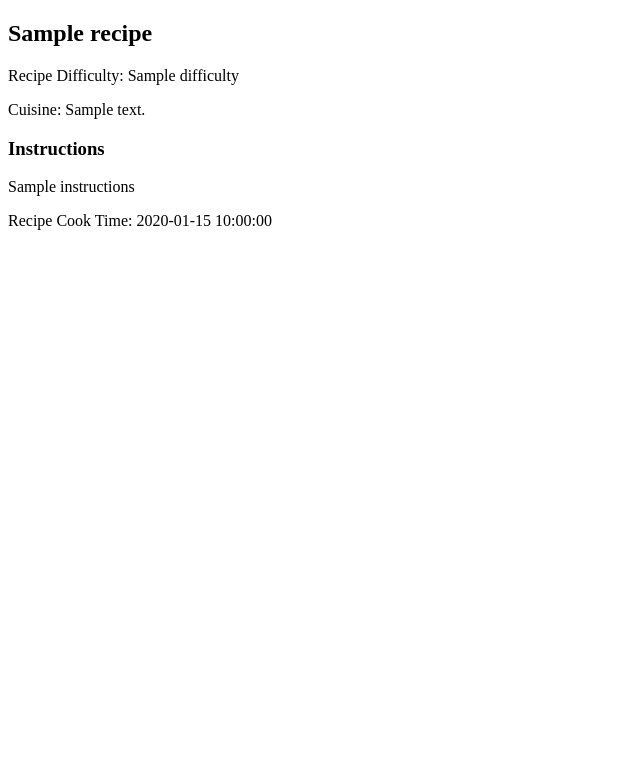
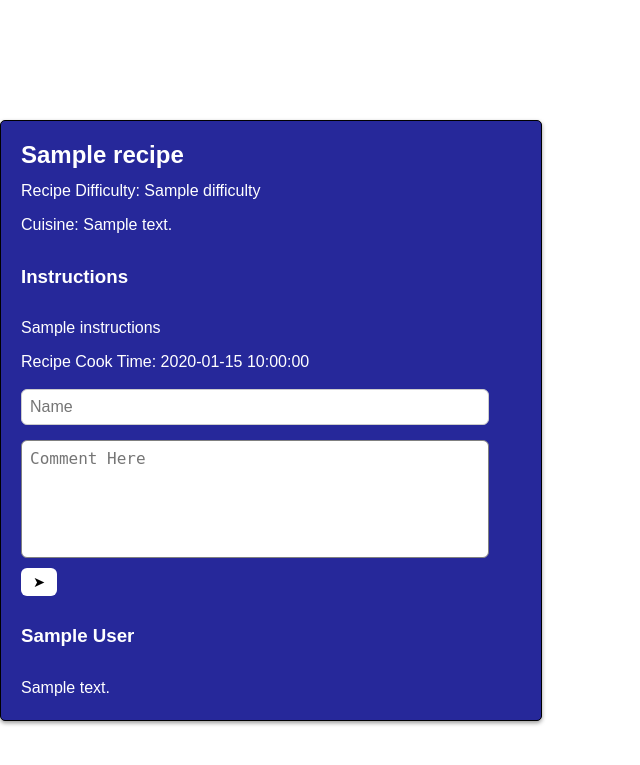
Before and after one commit to heytoki/ACIT2911, a Flask app: template templates/recipe.html in a window 1280 px wide. Shown: the top 765 px of the page, without its empty margins (0-640 px from the left). Run offline with Flask 3, Linux system fonts and the light colour scheme; the template is opened without the code that fills it: most values are stand-ins (such as "Sample title", 1, 10 or a date in 2020).

Commit message:
add comment feature

```diff
--- a/app.py
+++ b/app.py
@@ -1,7 +1,7 @@
 from flask import Flask, render_template, request, redirect, url_for, flash
 from pathlib import Path
 from db import db
-from models import Recipe, Ingredient, Reqs
+from models import Recipe, Ingredient, Reqs, Comments
 from sqlalchemy import asc
 from utils import save_instructions_to_json
 import searchRecipe as s
@@ -30,7 +30,6 @@ def list():
     param = request.args.get(filterType)
     print(param, filterType)
     recipes = s.searchFunc(request.args.get('query'), filterType, param)
-    print(recipes)
     return render_template('list.html', recipes=recipes)
 
 @app.route('/recipes/create', methods=['GET', 'POST'])
@@ -79,10 +78,21 @@ def create():
         ingredientsList = Ingredient.query.order_by(asc(Ingredient.name)).all()
         return render_template('create.html', ingredientsList=ingredientsList)
 
-@app.route('/recipes/<int:id>')
+@app.route('/recipes/<int:id>', methods=['GET', 'POST'])
 def recipe(id):
     recipe = Recipe.query.get_or_404(id)
-    return render_template('recipe.html', recipe=recipe)
+    if request.method == 'POST':
+        author = request.form.get('author')
+        commentPost = request.form.getlist('commentPost')
+        commentPost = '\n'.join(commentPost)
+        comment = Comments(author=author, commentPost=commentPost)
+        db.session.add(comment)
+        db.session.commit()
+        commentList = Comments.query.limit(10)
+        return render_template('recipe.html', recipe=recipe, commentList=commentList)
+    if request.method == 'GET':
+        commentList = Comments.query.limit(10)
+        return render_template('recipe.html', recipe=recipe, commentList=commentList)
 
 @app.route('/ingredient', methods=['GET', 'POST'])
 def ingredient():
--- a/models.py
+++ b/models.py
@@ -17,3 +17,8 @@ class Reqs(db.Model):
     recipe_id = db.Column(db.Integer, db.ForeignKey('recipe.id'), primary_key=True)
     ingredient_id = db.Column(db.Integer, db.ForeignKey('ingredient.id'), primary_key=True)
     qty = db.Column(db.Integer)
+
+class Comments(db.Model):
+    id = db.Column(db.Integer, primary_key=True)
+    author = db.Column(db.String(100), nullable=False)
+    commentPost = db.Column(db.String(), nullable=False)
--- a/static/style.css
+++ b/static/style.css
@@ -358,6 +358,10 @@ input[type="number"] {
     margin-bottom: 10px;
 }
 
+input:focus {
+    outline: none;
+}
+
 select {
     padding: 8px;
     font-size: 1rem;
--- a/templates/recipe.html
+++ b/templates/recipe.html
@@ -4,6 +4,7 @@
     <meta charset="UTF-8">
     <meta name="viewport" content="width=device-width, initial-scale=1.0">
     <title>Recipe</title>
+    <link rel="stylesheet" href="{{ url_for('static', filename='style.css') }}">
 </head>
 <body>
     <div class="recipe-card">
@@ -25,5 +26,24 @@
         {% if recipe.cook_time %}
             <p>Recipe Cook Time: {{ recipe.cook_time }}</p>
         {% endif %}
+        <div class="commentSection">
+            <form method="POST" action="">
+                <input type="text" placeholder="Name" name="author">
+                <textarea rows="3" cols="40" placeholder="Comment Here" style="width: 90%;" name="commentPost"></textarea>
+                <button type="submit">➤</button>
+            </form>
+        </div>
+
+        {% for comment in commentList %}
+            {% if comment.author %}
+                <h3 class="commentAuthor">{{ comment.author }}</h3>
+            {% endif %}
+            {% if comment.commentPost %}
+                <p class="commentBody">{{ comment.commentPost }}</p>
+            {% endif %}
+        {% else %}
+            <p>No Comments!</p>
+        {% endfor %}
+    </div>
 </body>
 </html>
```
